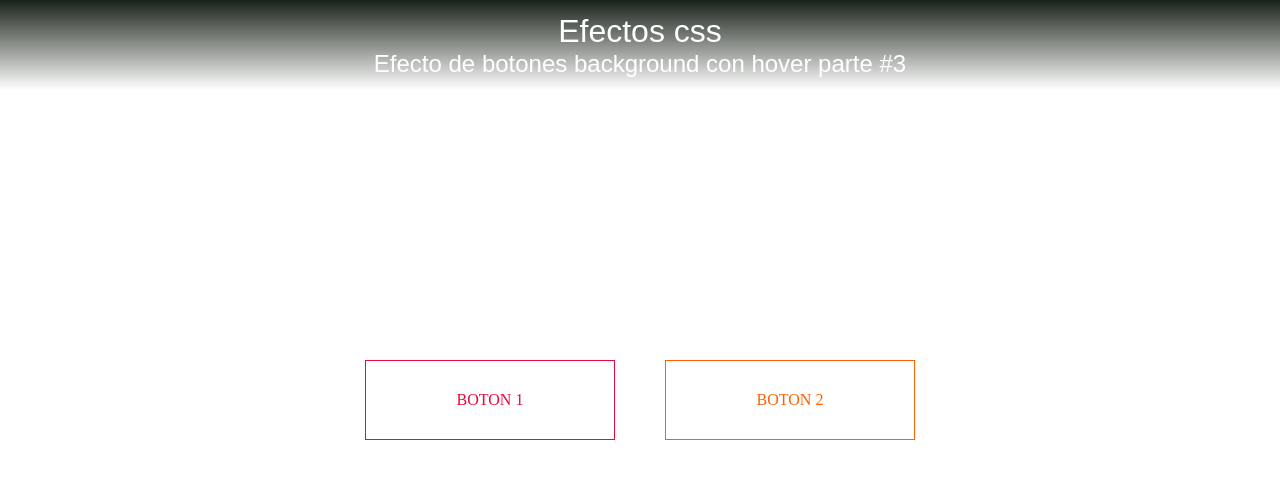
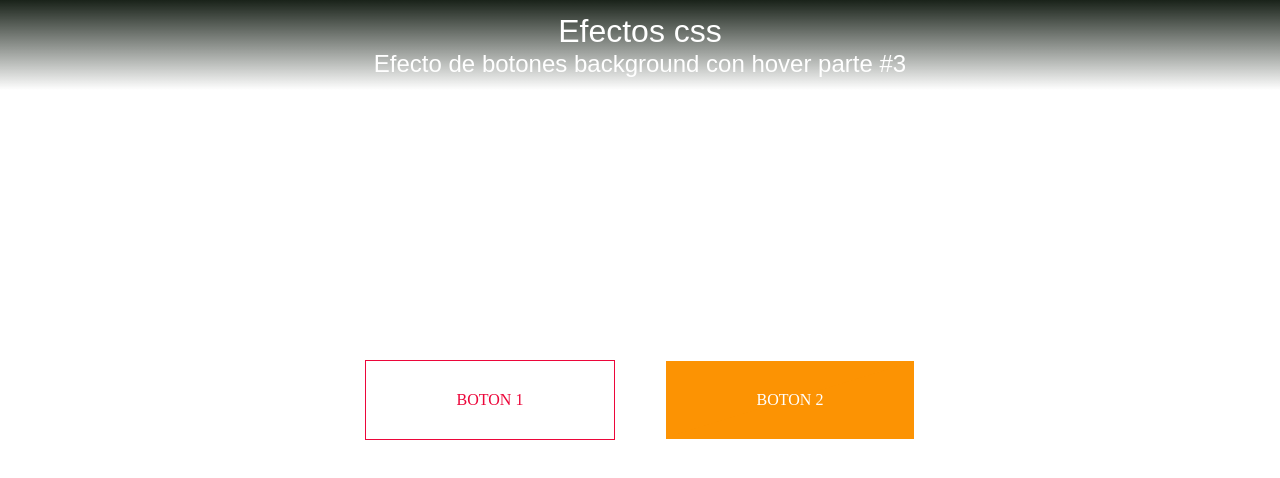
Before and after one commit to genarogg/botones-Elegantes-en-css-3, a plain HTML site: page index.html in a window 1280 px wide. In both pictures the pointer is over the link "BOTON 2". Drawn offline with Linux system fonts and the light colour scheme.

Commit message:
.btn2:hover

```diff
--- a/css/style.css
+++ b/css/style.css
@@ -125,3 +125,11 @@
       right: 0;
       border-color: transparent #fc9303 transparent  transparent ;
   }
+
+  .btn2:hover{
+      color:#fff;
+  }
+
+  .btn2:hover::before , .btn2:hover::after{
+      border-width:  80px 260px;
+  }
```
